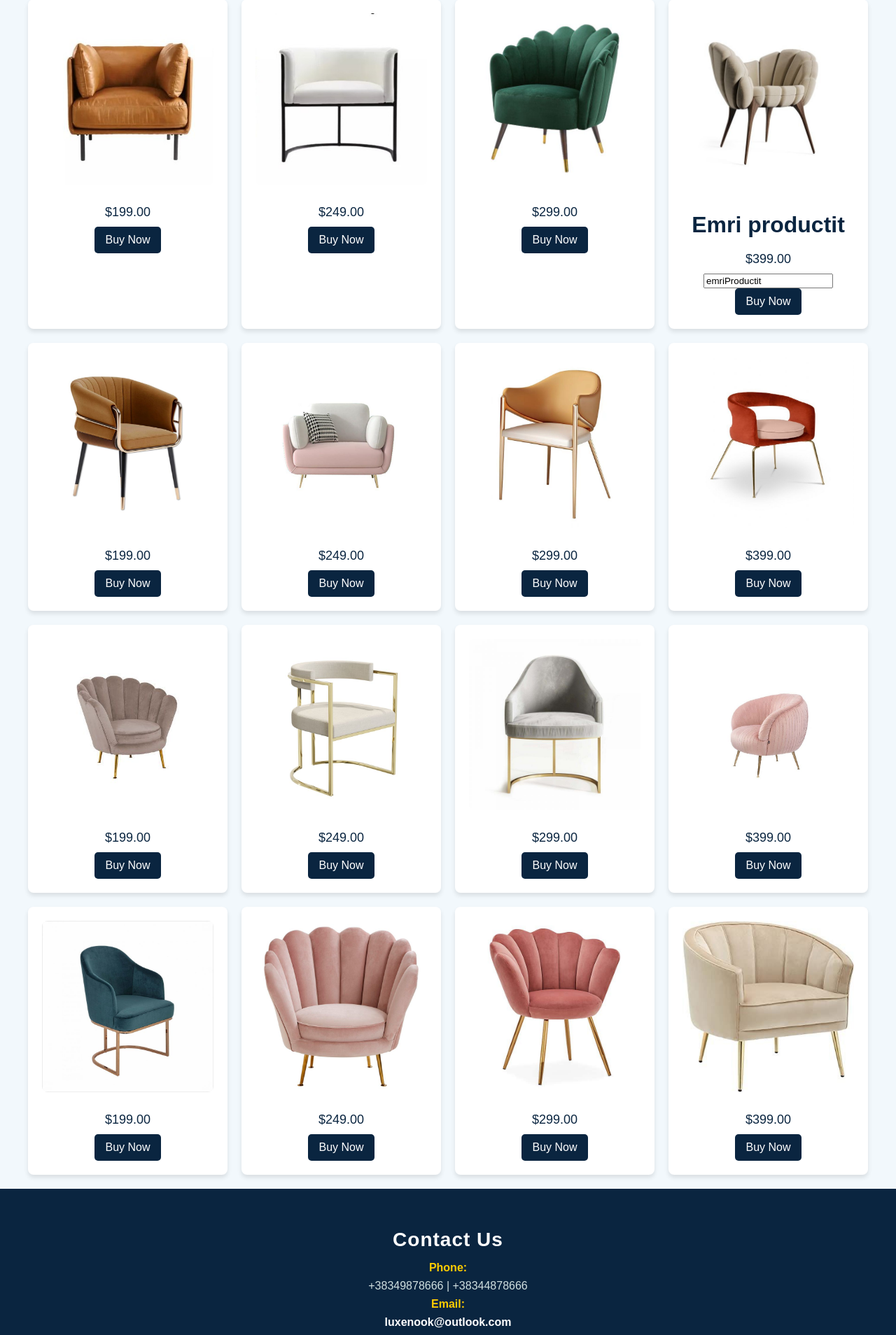
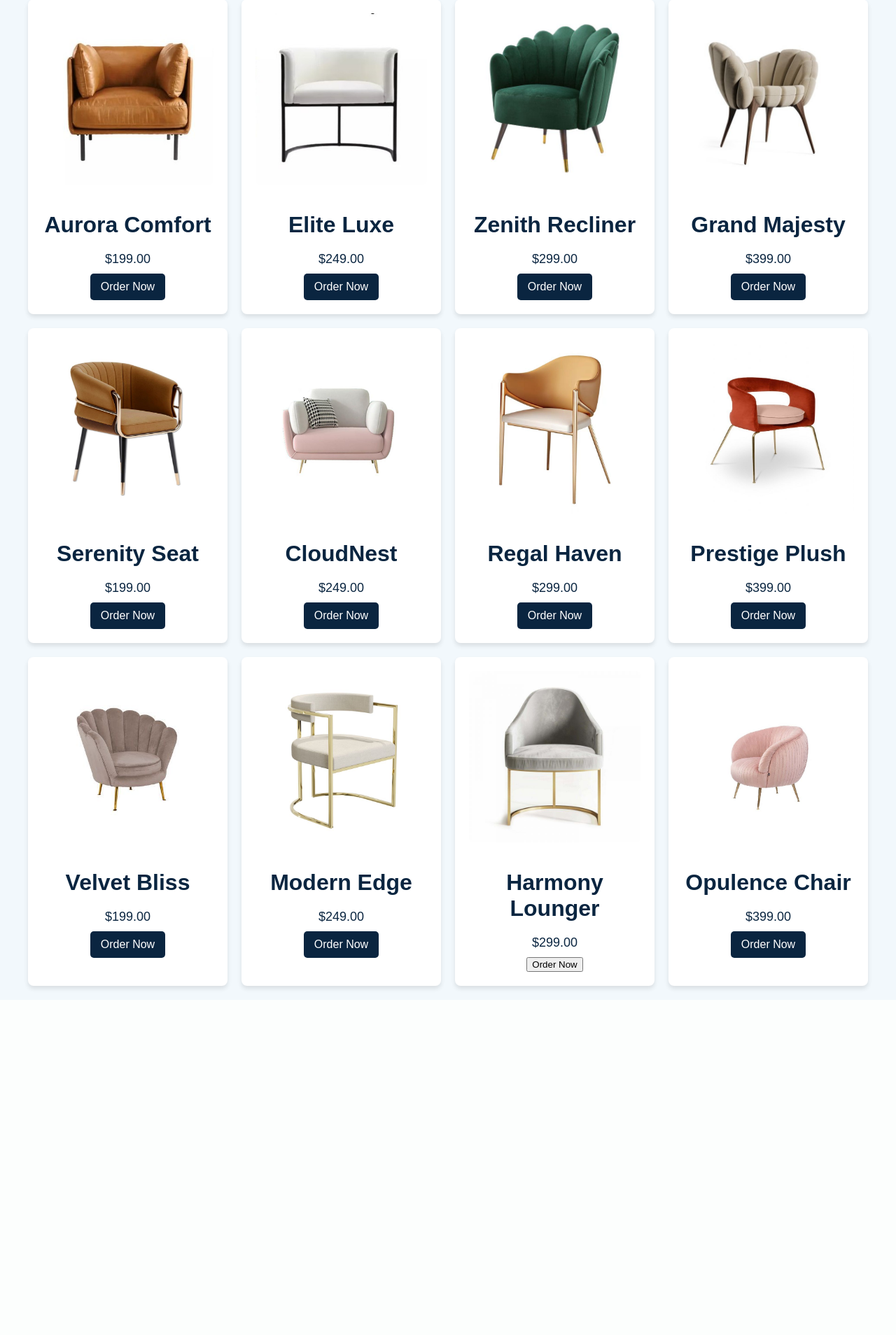
Before and after one commit to ishowbeha/Projekti, a PHP site: page /Chair.php in a window 1280 px wide. Shown: the part 220-2128 px from the top of the page at 70% size. After the commit the page ends 1637 px from the top, so only its background shows below. Run offline with PHP 8.4, Linux system fonts and the light colour scheme; the visitor is signed in with stand-in values (Sample User, id 1).

Commit message:
faqja Chair modifikime per me lidh me db

```diff
--- a/Chair.php
+++ b/Chair.php
@@ -58,123 +58,136 @@ include 'session_control.php';
     <div class="KutiaKryesore">
 
       <div class="kutia">
-            <img src="ChairsPage/1.jpg" alt="Sofa 1">
+          <img src="ChairsPage/1.jpg" alt="Aurora Comfort">
+          <h1>Aurora Comfort</h1>
           <p class="cmimi">$199.00</p>
-            <button class="butoniBuy">Buy Now</button>
-        </div>
-
-        <div class="kutia">
-            <img src="ChairsPage/2.jpg" alt="Sofa 2">
-            <p class="cmimi">$249.00</p>
-            <button class="butoniBuy">Buy Now</button>
-        </div>
-
-        <div class="kutia">
-            <img src="ChairsPage/3.jpg" alt="Sofa 3">
-            <p class="cmimi">$299.00</p>
-            <button class="butoniBuy">Buy Now</button>
-        </div>
-
-        <div class="kutia">
-            <img src="ChairsPage/4.jpg" alt="Sofa 4">
-            <h1>Emri productit</h1>
-            <p class="cmimi">$399.00</p>
-            <form action="buyProduct.php">
-                <input type="text" name="product" value="emriProductit">
-                 <button type="submit" class="butoniBuy">Buy Now</button>
+          <form action="buyProduct.php" method="POST">
+              <input type="hidden" name="product_name" value="Aurora Comfort">
+              <input type="hidden" name="price" value="199.00">
+              <button type="submit" class="butoniBuy">Order Now</button>
           </form>
       </div>
 
       <div class="kutia">
-            <img src="ChairsPage/5.jpg" alt="Sofa 5">
-            <p class="cmimi">$199.00</p>
-            <button class="butoniBuy">Buy Now</button>
+          <img src="ChairsPage/2.jpg" alt="Elite Luxe">
+          <h1>Elite Luxe</h1>
+          <p class="cmimi">$249.00</p>
+          <form action="buyProduct.php" method="POST">
+              <input type="hidden" name="product_name" value="Elite Luxe">
+              <input type="hidden" name="price" value="249.00">
+              <button type="submit" class="butoniBuy">Order Now</button>
+          </form>
       </div>
 
       <div class="kutia">
-            <img src="ChairsPage/6.jpg " alt="Sofa 6">
-            <p class="cmimi">$249.00</p>
-            <button class="butoniBuy">Buy Now</button>
+          <img src="ChairsPage/3.jpg" alt="Zenith Recliner">
+          <h1>Zenith Recliner</h1>
+          <p class="cmimi">$299.00</p>
+          <form action="buyProduct.php" method="POST">
+              <input type="hidden" name="product_name" value="Zenith Recliner">
+              <input type="hidden" name="price" value="299.00">
+              <button type="submit" class="butoniBuy">Order Now</button>
+          </form>
       </div>
 
       <div class="kutia">
-            <img src="ChairsPage/7.jpg" alt="Sofa 7">
-            <p class="cmimi">$299.00</p>
-            <button class="butoniBuy">Buy Now</button>
+          <img src="ChairsPage/4.jpg" alt="Grand Majesty">
+          <h1>Grand Majesty</h1>
+          <p class="cmimi">$399.00</p>
+          <form action="buyProduct.php" method="POST">
+              <input type="hidden" name="product_name" value="Grand Majesty">
+              <input type="hidden" name="price" value="399.00">
+              <button type="submit" class="butoniBuy">Order Now</button>
+          </form>
       </div>
 
       <div class="kutia">
-            <img src="ChairsPage/8.jpg" alt="Sofa 8">
-            <p class="cmimi">$399.00</p>
-            <button class="butoniBuy">Buy Now</button>
+          <img src="ChairsPage/5.jpg" alt="Serenity Seat">
+          <h1>Serenity Seat</h1>
+          <p class="cmimi">$199.00</p>
+          <form action="buyProduct.php" method="POST">
+              <input type="hidden" name="product_name" value="Serenity Seat">
+              <input type="hidden" name="price" value="199.00">
+              <button type="submit" class="butoniBuy">Order Now</button>
+          </form>
       </div>
 
       <div class="kutia">
-            <img src="ChairsPage/9.jpg" alt="Sofa 9">
-            <p class="cmimi">$199.00</p>
-            <button class="butoniBuy">Buy Now</button>
+          <img src="ChairsPage/6.jpg" alt="CloudNest">
+          <h1>CloudNest</h1>
+          <p class="cmimi">$249.00</p>
+          <form action="buyProduct.php" method="POST">
+              <input type="hidden" name="product_name" value="CloudNest">
+              <input type="hidden" name="price" value="249.00">
+              <button type="submit" class="butoniBuy">Order Now</button>
+          </form>
       </div>
 
       <div class="kutia">
-            <img src="ChairsPage/10.jpg" alt="Sofa 10">
-            <p class="cmimi">$249.00</p>
-            <button class="butoniBuy">Buy Now</button>
+          <img src="ChairsPage/7.jpg" alt="Regal Haven">
+          <h1>Regal Haven</h1>
+          <p class="cmimi">$299.00</p>
+          <form action="buyProduct.php" method="POST">
+              <input type="hidden" name="product_name" value="Regal Haven">
+              <input type="hidden" name="price" value="299.00">
+              <button type="submit" class="butoniBuy">Order Now</button>
+          </form>
       </div>
 
       <div class="kutia">
-            <img src="ChairsPage/11.jpg" alt="Sofa 11">
-            <p class="cmimi">$299.00</p>
-            <button class="butoniBuy">Buy Now</button>
+          <img src="ChairsPage/8.jpg" alt="Prestige Plush">
+          <h1>Prestige Plush</h1>
+          <p class="cmimi">$399.00</p>
+          <form action="buyProduct.php" method="POST">
+              <input type="hidden" name="product_name" value="Prestige Plush">
+              <input type="hidden" name="price" value="399.00">
+              <button type="submit" class="butoniBuy">Order Now</button>
+          </form>
       </div>
 
       <div class="kutia">
-            <img src="ChairsPage/12.jpg" alt="Sofa 12">
-            <p class="cmimi">$399.00</p>
-            <button class="butoniBuy">Buy Now</button>
+          <img src="ChairsPage/9.jpg" alt="Velvet Bliss">
+          <h1>Velvet Bliss</h1>
+          <p class="cmimi">$199.00</p>
+          <form action="buyProduct.php" method="POST">
+              <input type="hidden" name="product_name" value="Velvet Bliss">
+              <input type="hidden" name="price" value="199.00">
+              <button type="submit" class="butoniBuy">Order Now</button>
+          </form>
       </div>
 
       <div class="kutia">
-            <img src="ChairsPage/13.jpg" alt="Sofa 13">
-            <p class="cmimi">$199.00</p>
-            <button class="butoniBuy">Buy Now</button>
+          <img src="ChairsPage/10.jpg" alt="Modern Edge">
+          <h1>Modern Edge</h1>
+          <p class="cmimi">$249.00</p>
+          <form action="buyProduct.php" method="POST">
+              <input type="hidden" name="product_name" value="Modern Edge">
+              <input type="hidden" name="price" value="249.00">
+              <button type="submit" class="butoniBuy">Order Now</button>
+          </form>
       </div>
 
       <div class="kutia">
-            <img src="ChairsPage/14.jpg" alt="Sofa 14">
-            <p class="cmimi">$249.00</p>
-            <button class="butoniBuy">Buy Now</button>
+          <img src="ChairsPage/11.jpg" alt="Harmony Lounger">
+          <h1>Harmony Lounger</h1>
+          <p class="cmimi">$299.00</p>
+          <form action="buyProduct.php" method="POST">
+              <input type="hidden" name="product_name" value="Harmony Lounger">
+              <input type="hidden" name="price" value="299.00">
+              <button type="submit" class="butoniOrder">Order Now</button>
+          </form>
       </div>
 
       <div class="kutia">
-            <img src="ChairsPage/15.jpg" alt="Sofa 15">
-            <p class="cmimi">$299.00</p>
-            <button class="butoniBuy">Buy Now</button>
+          <img src="ChairsPage/12.jpg" alt="Opulence Chair">
+          <h1>Opulence Chair</h1>
+          <p class="cmimi">$399.00</p>
+          <form action="buyProduct.php" method="POST">
+              <input type="hidden" name="product_name" value="Opulence Chair">
+              <input type="hidden" name="price" value="399.00">
+              <button type="submit" class="butoniBuy">Order Now</button>
+          </form>
       </div>
-
-        <div class="kutia">
-            <img src="ChairsPage/16.jpg" alt="Sofa 16">
-            <p class="cmimi">$399.00</p>
-            <button class="butoniBuy">Buy Now</button>
-        </div>
-    </div>
-
-    <footer id="footer" class="footer">
-        <div class="footer-container">
-          <h4>Contact Us</h4>
-          <p><strong>Phone:</strong></p>
-          <p>+38349878666 | +38344878666</p>
-          <p><strong>Email:</strong></p>
-          <p><a href="mailto:luxenook@outlook.com">luxenook@outlook.com</a></p>
-          <p><strong>Address:</strong></p>
-          <p>Lagjja Kalabria,10000 Prishtine, Kosovo</p>
-          <p>Abi Carshia, Prizren</p>
-        </div>
-        <div class="footer-bottom">
-          <p id="p" style="margin-bottom: 30px;">&copy; 2024 Furniture Luxenook. All rights reserved.</p>
-        </div>
-
-        <div id="contactForm" class="contact-form-link">
-            <p ><a id="a" href="ContactForm.html">Click here to contact us</a></p>
   </div>
       </footer>
 </body>
```
Lines whose indentation alone changed are shown as unchanged.
